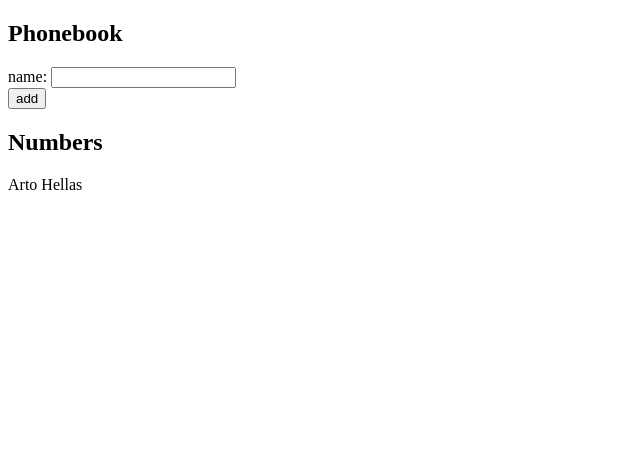
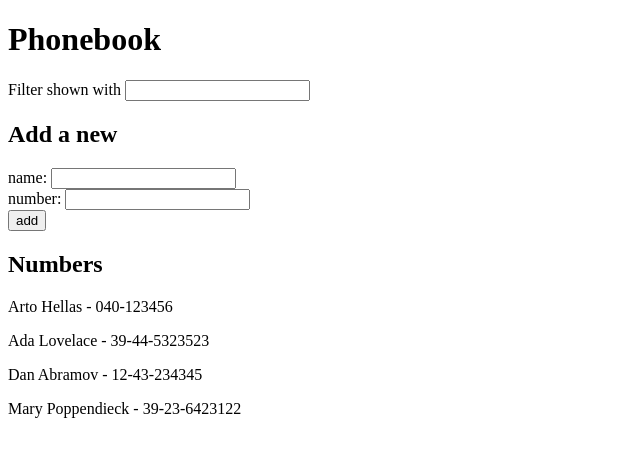
Before and after one commit to oAntonioMauricio/fullstackopen-submission-repository, a React (Vite) app in the folder part2/phonebook/: page / in a window 1280 px wide. Shown: the top 456 px of the page, without its empty margins (0-640 px from the left). Built offline with nearby package versions, Linux system fonts and the light colour scheme.

Commit message:
add ex 2.8 and 2.9

```diff
--- a/part2/phonebook/src/App.jsx
+++ b/part2/phonebook/src/App.jsx
@@ -4,17 +4,36 @@ import Person from './components/Person';
 const App = () => {
   // state
   const [persons, setPersons] = useState([
-    { name: 'Arto Hellas' }
+    { name: 'Arto Hellas', number: '040-123456', id: 1 },
+    { name: 'Ada Lovelace', number: '39-44-5323523', id: 2 },
+    { name: 'Dan Abramov', number: '12-43-234345', id: 3 },
+    { name: 'Mary Poppendieck', number: '39-23-6423122', id: 4 }
   ])
   const [newName, setNewName] = useState('')
+  const [newNumber, setNewNumber] = useState('')
+  const [nameSearch, setNameSearch] = useState('')
+  const [showAll, setShowAll] = useState(true);
+
+  // atts
+  const personsToShow = showAll ? persons : persons.filter(person => person.name.toLowerCase().includes(nameSearch.toLowerCase()));
 
   // methods
   const handleNewChange = (event) => {
     setNewName(event.target.value);
   }
 
+  const handleNumberChange = (event) => {
+    setNewNumber(event.target.value);
+  }
+
   const onNameSubmit = (event) => {
     event.preventDefault();
+
+    //check if empty
+    if (newName === '' || newNumber == '') {
+      alert('Please fill name and phone.')
+      return;
+    }
 
     // check if name is present
     let isNamePresent = false;
@@ -31,21 +50,42 @@ const App = () => {
     } else {
 
       const nameFromFrom = {
-        name: newName
+        name: newName,
+        number: newNumber
       }
 
       setPersons(persons.concat(nameFromFrom));
       setNewName('');
+      setNewNumber('')
+    }
+
+  }
+
+  const handleNameSearch = (event) => {
+
+    setNameSearch(event.target.value);
+
+    if (event.target.value.length > 0) {
+      setShowAll(false);
+    } else {
+      setShowAll(true);
     }
 
   }
 
   return (
     <div>
-      <h2>Phonebook</h2>
+      <h1>Phonebook</h1>
+      <div>
+        Filter shown with <input type="text" value={nameSearch} onChange={handleNameSearch} />
+      </div>
+      <h2>Add a new</h2>
       <form>
         <div>
           name: <input value={newName} onChange={handleNewChange} />
+        </div>
+        <div>
+          number: <input value={newNumber} onChange={handleNumberChange} />
         </div>
         <div>
           <button onClick={onNameSubmit} type="submit">add</button>
@@ -53,7 +93,7 @@ const App = () => {
       </form>
       <h2>Numbers</h2>
       <div>
-        {persons.map(person => <Person key={person.name} name={person.name} />)}
+        {personsToShow.map(person => <Person key={person.name} name={person.name} number={person.number} />)}
       </div>
 
     </div>
--- a/part2/phonebook/src/components/Person.jsx
+++ b/part2/phonebook/src/components/Person.jsx
@@ -1,10 +1,10 @@
 const Person = (props) => {
 
-    const { name } = props;
+    const { name, number } = props;
 
     return (
         <>
-            <p>{name}</p>
+            <p>{name} - {number}</p>
         </>
     )
 }
```
